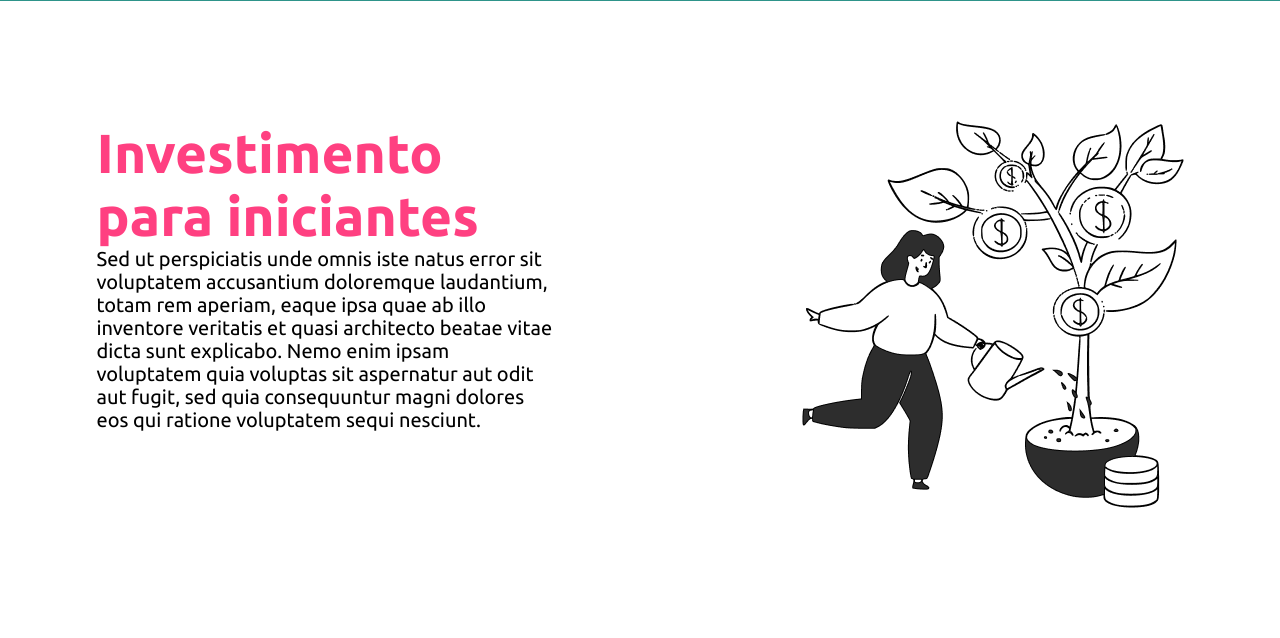
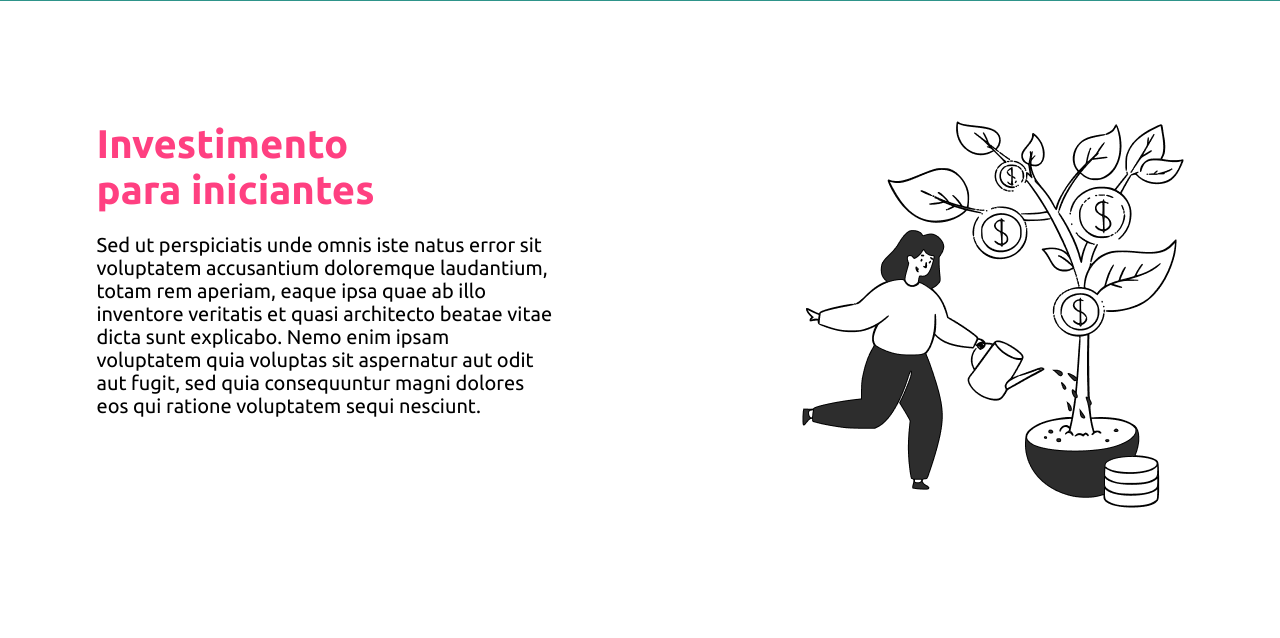
Before and after one commit to ZaidaCueto/projeto1-dindin, a plain HTML site: page aulas.html in a window 1280 px wide. Shown: the part 119-757 px from the top of the page. Drawn offline with Linux system fonts and the light colour scheme.

Commit message:
adicionado alguams alteraçõea nos erros

```diff
--- a/style/aulas.css
+++ b/style/aulas.css
@@ -5,11 +5,7 @@ justify-content: space-around;
     margin: 80px 0 20px;
     padding: 40px 0;
     }
-.ContainerAulas div h1{
-color: #FF4081;
-width: 512px;
-font-size: 55px;
-}
+    .ContainerAulas div h1{color: #FF4081;width: 512px;margin-bottom: 20px;font-size: 40px;}
     .ContainerAulas div p{
     width: 461px;
     font-size: 20px;
--- a/style/cursos..css
+++ b/style/cursos..css
@@ -11,6 +11,9 @@
 }
  .dindinCursoDiscricao p{
      font-size: max(15px, 1vw);
+}
+.dindinCursoDiscricao{
+    margin-left: 75px;
 }
 
 .containerCursos{
```
Also changed, not shown: curso.html (+1 -1 lines). Lines whose indentation alone changed are shown as unchanged.
